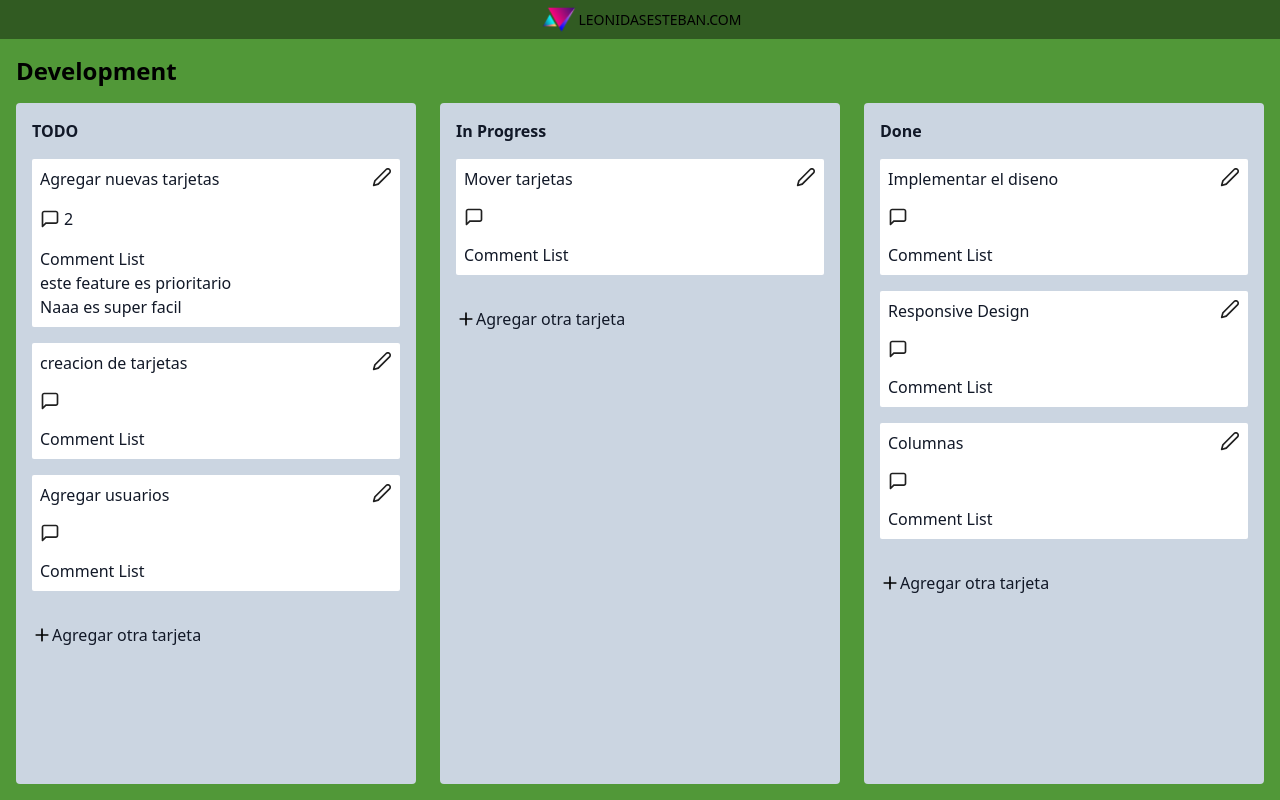
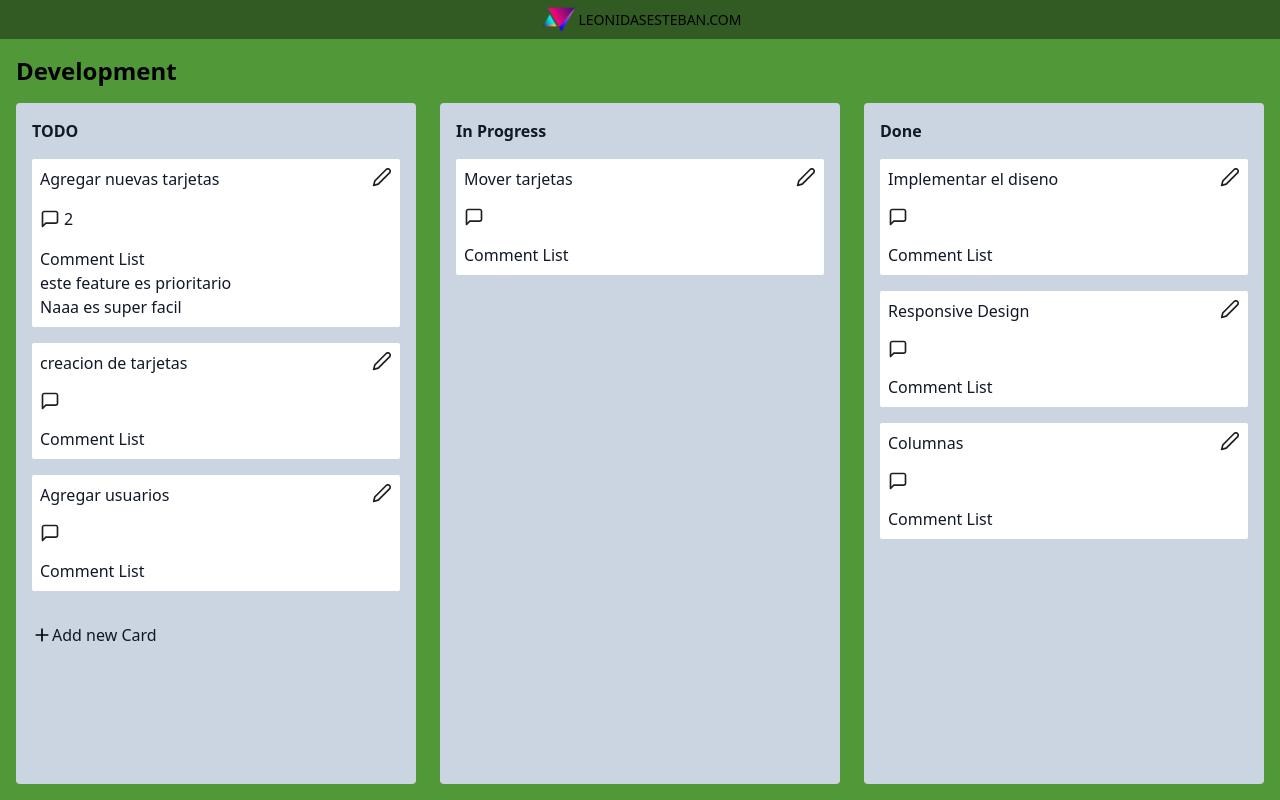
Before and after one commit to Lars010/trello, a Next.js app: page / in a window 1280 px wide. Built offline with nearby package versions, Linux system fonts and the light colour scheme.

Commit message:
Cards update

```diff
--- a/components/board.js
+++ b/components/board.js
@@ -1,9 +1,14 @@
 import List from "./list";
 import Card from "./card";
+import { v4 as uuidv4 } from "uuid";
+import NewCardModal from "./newCardModal";
 //import { todoList, inProgressList, doneList } from "./data"
 import { useEffect, useState } from "react";
+import Image from "next/image";
 
 function Board() {
+  const [cards, setCards] = useState([]);
+  const [isModalOpen, setIsModalOpen] = useState(false);
   const [dragged, setDragged] = useState(null);
   const [listOfList, setListOfList] = useState({
     todoList: [],
@@ -14,6 +19,8 @@ function Board() {
   function handleDrop(event) {
     const list = event.currentTarget.dataset.id;
     const listOfListClone = structuredClone(listOfList);
+
+    // Aca tendra que ir el codigo para poder hacer el drop de las nuevas cards
 
     const newList = listOfListClone[dragged.list].filter(
       (item) => item.id !== dragged.data.id
@@ -58,6 +65,20 @@ function Board() {
     setListOfList(list);
   };
 
+  const handleAddCardClick = () => {
+    setIsModalOpen(true);
+  };
+
+  const handleCreateCard = (title) => {
+    const newCard = {
+      key: uuidv4(),
+      title: title,
+    };
+    setCards([...cards, newCard]);
+    setIsModalOpen(false);
+    console.log(newCard);
+  };
+
   useEffect(() => {
     loadData();
   }, []);
@@ -67,18 +88,51 @@ function Board() {
       <div>
         <h1 className="text-2xl font-bold">Development</h1>
       </div>
-      <main className="flex flex-1 gap-6">
-        <List title="TODO" handleDrop={handleDrop} handleCreateCard={addCardTodo} id="todoList">
+      <main className="flex flex-1 gap-6" >
+        <List
+          title="TODO"
+          openModal={handleAddCardClick}
+          modalBoton={"Add new Card"}
+          signoPlus= {<Image src= "/plus.svg" width= '20' height= '20' alt= 'Agregar card' title='Agregar nueva card'/>}
+          handleDrop={handleDrop}
+          handleCreateCard={addCardTodo}
+          id="todoList"
+        >
           {listOfList.todoList.map((item) => (
             <Card {...item} key={item.id} setDragged={setDragged} />
           ))}
+
+          {isModalOpen && (
+            <NewCardModal
+              setIsModalOpen={setIsModalOpen}
+              handleCreateCard={handleCreateCard}
+            />
+          )}
+          {cards.map((card) => (
+            <Card
+              {...card}
+              setDragged={setDragged}
+              title={card.title}
+              key={card.key}
+            />
+          ))}
         </List>
-        <List title="In Progress" handleDrop={handleDrop} handleCreateCard={addCardInProgress} id="inProgressList">
+        <List
+          title="In Progress"
+          handleDrop={handleDrop}
+          handleCreateCard={addCardInProgress}
+          id="inProgressList"
+        >
           {listOfList.inProgressList.map((item) => (
             <Card {...item} key={item.id} setDragged={setDragged} />
           ))}
         </List>
-        <List title="Done" handleDrop={handleDrop} handleCreateCard={addCardDone} id="doneList">
+        <List
+          title="Done"
+          handleDrop={handleDrop}
+          handleCreateCard={addCardDone}
+          id="doneList"
+        >
           {listOfList.doneList.map((item) => (
             <Card {...item} key={item.id} setDragged={setDragged} />
           ))}
--- a/components/list.js
+++ b/components/list.js
@@ -1,31 +1,11 @@
 import { useState } from "react";
 import Image from "next/image";
-import NewCardModal from "./newCardModal";
-import { v4 as uuidv4 } from "uuid";
-import Card from "./card";
 
-function List({ title, children, handleDrop, id, user }) {
-  const [isModalOpen, setIsModalOpen] = useState(false);
-  const [cards, setCards] = useState([]);
-
-  const handleCreateCard = (title) => {
-    const newCard = {
-      id: uuidv4(),
-      title: title,
-      user: user,
-    };
-    setCards([...cards, newCard]);
-    setIsModalOpen(false);
-  };
+function List({ title, children, handleDrop, id, openModal, modalBoton, signoPlus }) {
 
   function handleDragOver(event) {
     event.preventDefault();
   }
-
-
-  const handleAddCardClick = () => {
-    setIsModalOpen(true);
-  };
 
 
 
@@ -39,28 +19,15 @@ function List({ title, children, handleDrop, id, user }) {
       <div className="absolute inset-0 flex flex-col flex-1 gap-4 p-4 text-gray-900 rounded bg-slate-300">
         <h2 className="font-bold">{title}</h2>
         <div className="flex flex-col gap-4 overflow-auto">{children}</div>
-        <div className="flex flex-col gap-4 overflow-auto">
-          {cards.map((card) => (
-            <Card
-              key={card.id}
-              title={card.title}
-              id={card.id}
-              user={card.avatar}
-              // draggable onDragStart={() => setDragged(card.id)}
-            />
-          ))}
+        <div draggable className="flex flex-col gap-4 overflow-auto">
+
         </div>
         <div className="flex items-center">
-          <Image src="/plus.svg" width={20} height={20} alt="agregar card" />
-          <button onClick={handleAddCardClick}>Agregar otra tarjeta</button>
+          <span>{signoPlus}</span>
+          <button onClick={openModal}>{modalBoton}</button>
         </div>
       </div>
-      {isModalOpen && (
-        <NewCardModal
-          setIsModalOpen={setIsModalOpen}
-          handleCreateCard={handleCreateCard}
-        />
-      )}
+
     </div>
   );
 }
--- a/components/newCardModal.js
+++ b/components/newCardModal.js
@@ -4,6 +4,7 @@ import List from "./list";
 
 function NewCardModal({setIsModalOpen, handleCreateCard}) {
     const [title, setTitle] = useState("");
+
 
     const handleTitleChange = (e) => setTitle(e.target.value);
     const handleCreateClick = () => {
```
Also changed, not shown: styles/globals.css (line endings or trailing spaces).
